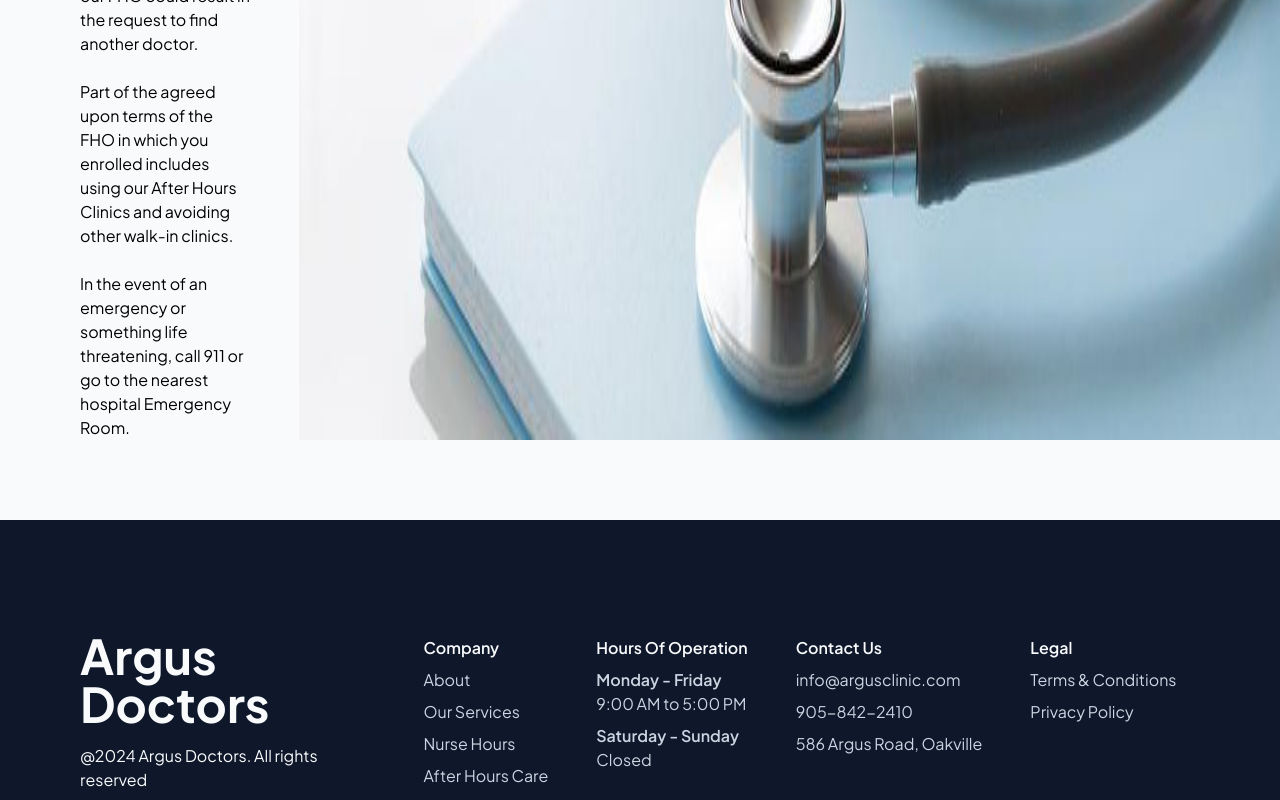
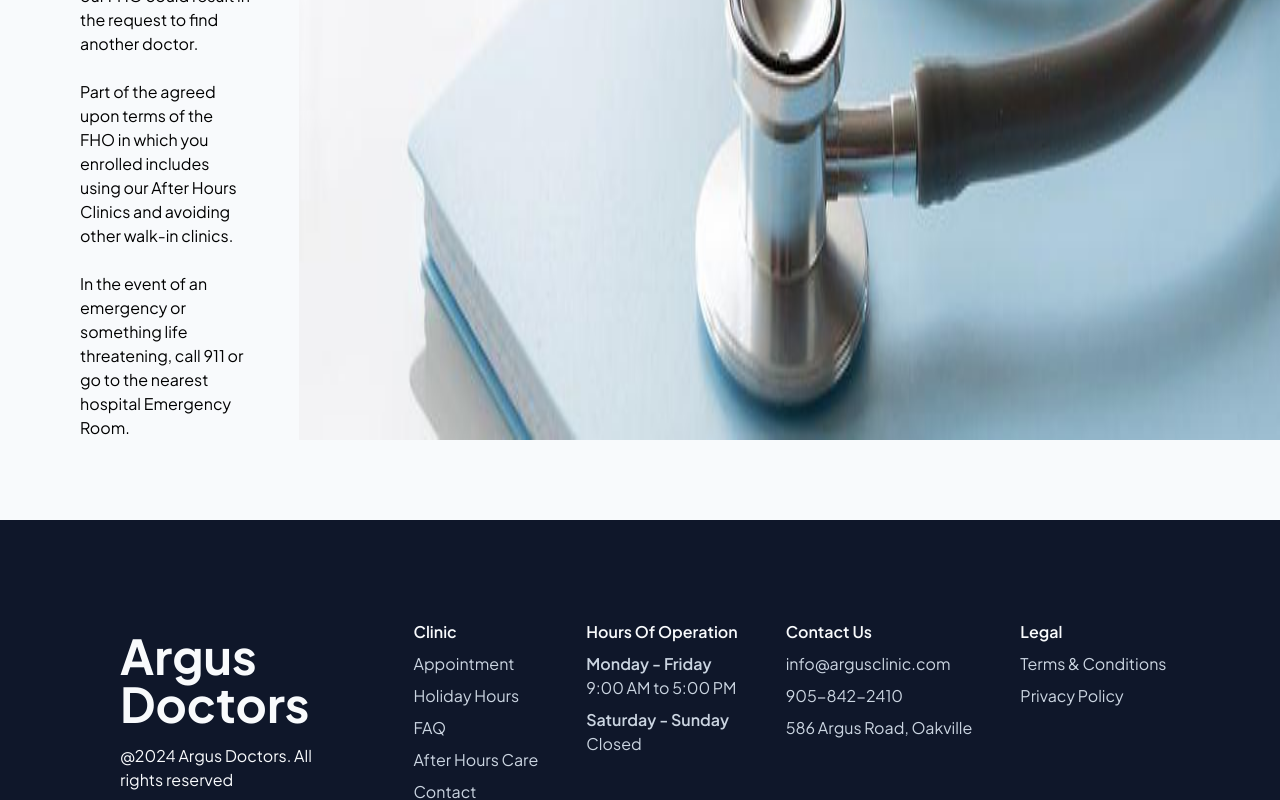
Before and after one commit to Trishaneww/argus-clinic, a Next.js app: page /afterhours in a window 1280 px wide. Shown: the part 2000-2800 px from the top of the page. Built offline with nearby package versions, Linux system fonts and the light colour scheme.

Commit message:
hero, location, footer responsiveness

```diff
--- a/app/page.tsx
+++ b/app/page.tsx
@@ -21,7 +21,7 @@ const Home = ({ searchParams }: SearchParamProps) => {
     <div className="flex flex-col bg-slate-50 scroll-smooth">
       <Hero />
       {/* <Services /> */}
-      <Doctors />
+      {/* <Doctors /> */}
       <Faq />
       <Location />
       <Footer />
--- a/components/Faq.tsx
+++ b/components/Faq.tsx
@@ -13,7 +13,7 @@ const Faq = () => {
   return (
     <div className="mt-40 scroll-smooth" id="faq">
         <section className="flex flex-col gap-6 items-center mb-10 text-center">
-            <h1 className="text-slate-800 text-5xl font-semibold">Frequently Asked Questions</h1>
+            <h1 className="text-slate-800  text-3xl md:text-5xl font-semibold">Frequently Asked Questions</h1>
             <p className="text-slate-500 w-2/3">Find the answers to your questions here</p>
         </section>
 
@@ -25,7 +25,7 @@ const Faq = () => {
                 alt="doctors"
             /> */}
 
-            <Accordion type="single" collapsible className="flex flex-col gap-4 w-3/5">
+            <Accordion type="single" collapsible className="flex flex-col gap-4 md:w-3/5">
                 {accordion.map((accordion:any, idx:number) => (
                     <AccordionItem value={`item-${idx}`} className="border-none p-4 bg-white rounded-2xl">
                     <AccordionTrigger>{accordion.item}</AccordionTrigger>
--- a/components/Footer.tsx
+++ b/components/Footer.tsx
@@ -4,15 +4,15 @@ import React from 'react'
 
 const Footer = () => {
   return (
-    <div className="flex justify-between  items-center w-full h-[24rem] bg-slate-900  mt-20">
-        <section className="w-1/4 flex flex-col gap-4 justify-start">
-            <h1 className="text-slate-50 font-bold text-5xl ml-20">Argus Doctors</h1>
-            <p className="text-slate-50 ml-20">@2024 Argus Doctors. All rights reserved</p>
+    <div className="flex flex-col lg:flex-row justify-between  p-10 lg:items-center w-full lg:h-[24rem] bg-slate-900  mt-20">
+        <section className="lg:w-1/4 flex flex-col gap-4 justify-start">
+            <h1 className="text-slate-50 font-bold text-3xl lg:text-5xl lg:ml-20">Argus Doctors</h1>
+            <p className="text-slate-50 lg:ml-20 mb-9 lg:mb-0">@2024 Argus Doctors. All rights reserved</p>
         </section>
 
-        <section className="flex gap-12 justify-center items-start w-3/4">
+        <section className="flex gap-12 lg:justify-center items-start w-3/4 flex-wrap">
             <div className="flex flex-col gap-2">
-                <p className="text-slate-50 font-semibold">Company</p>
+                <p className="text-slate-50 font-semibold">Clinic</p>
                 {footerCompany.map((link) => (
                     <Link href='/' className="text-slate-300">
                         <p>{link.name}</p>
--- a/components/Hero.tsx
+++ b/components/Hero.tsx
@@ -13,13 +13,13 @@ const Hero = () => {
   return (
     <div className="flex flex-col">
       <section className="flex flex-col hero">
-        <Navbar />
+        {/* <Navbar /> */}
         <div className="relative flex flex-col gap-2 mt-72 items-center justify-center text-center">
-          <h1 className="text-9xl font-bold mb-12 text-slate-900">Argus Doctors</h1>
-          <div className="flex justify-center gap-8 w-full flex-wrap">
-            <p className="text-4xl font-bold mb-12 text-slate-900">Dr. Katherine Slinger</p>
-            <p className="text-4xl font-bold mb-12 text-slate-900">Dr. Sherine Soliman</p>
-            <p className="text-4xl font-bold mb-12 text-slate-900">Dr. Grace Lun</p>
+          <h1 className=" text-5xl lg:text-9xl font-bold mb-12 text-slate-900">Argus Doctors</h1>
+          <div className="flex justify-center gap-2 lg:gap-8 w-full flex-wrap mb-12">
+            <p className="lg:text-4xl font-bold  text-slate-900">Dr. Katherine Slinger</p>
+            <p className="lg:text-4xl font-bold  text-slate-900">Dr. Sherine Soliman</p>
+            <p className="lg:text-4xl font-bold  text-slate-900">Dr. Grace Lun</p>
           </div>
           <div className="flex flex-col justify-center items-center w-full gap-2">
             <p className="w-2/5 text-slate-900 text-2xl">Suite 101, 586 Argus Road, Oakville, ON L6J 313</p>
@@ -31,8 +31,8 @@ const Hero = () => {
         </div>
       </section>
 
-      <section className="flex flex-col w-3/5 self-center text-center gap-4 my-14 mt-44">
-        <h1 className="text-5xl font-semibold mb-6">Your Appointment</h1>
+      <section className="flex flex-col lg:w-3/5 self-center text-center gap-4 my-14 mt-44 p-4">
+        <h1 className="text-3xl md:text-5xl  font-semibold mb-6">Your Appointment</h1>
         <p>Appointments are always pre-booked for the doctors and the nurse, you can do this by phone or the online booking portal. The office does not operate on a walk-in basis at any time. It is helpful if you have your schedule before calling  to make an appointment. </p>
 
         <p>To ensure the right amount of time is booked for your appointment please share with us the nature of your visit. In the case of a same day URGENT problem, please call the ofice and we will try to fit you in the sa,e or next day.</p>
--- a/components/Location.tsx
+++ b/components/Location.tsx
@@ -15,18 +15,18 @@ import Image from 'next/image'
 
 const Location = () => {
   return (
-    <div className="md:flex gap-2 justify-center my-20 w-full h-[28rem] mb-12">
+    <div className="md:flex gap-2 justify-center my-20 w-full h-[28rem]  mb-60 lg:mb-12">
         {/* <iframe src="https://www.google.com/maps/embed?pb=!1m18!1m12!1m3!1d5792.316625405153!2d-79.68726802323347!3d43.457291965078724!2m3!1f0!2f0!3f0!3m2!1i1024!2i768!4f13.1!3m3!1m2!1s0x882b5ce7e5fbf4ef%3A0xa5f35a5f8774c679!2sArgus%20Medical%20Centre!5e0!3m2!1sen!2sca!4v1722286047432!5m2!1sen!2sca" loading="lazy"  className="w-full md:w-2/4 h-[18rem] md:h-full"></iframe> */}
 
         <iframe src="https://www.google.com/maps/embed?pb=!1m18!1m12!1m3!1d2896.1654527972723!2d-79.6904917082211!3d43.45714289061273!2m3!1f0!2f0!3f0!3m2!1i1024!2i768!4f13.1!3m3!1m2!1s0x882b5ce7be055a59%3A0x754258adbb819e55!2s586%20Argus%20Rd%2C%20Oakville%2C%20ON%20L6J%203J3!5e0!3m2!1sen!2sca!4v1723251218472!5m2!1sen!2sca" loading="lazy"  className="w-full md:w-2/4 h-[18rem] md:h-full"></iframe>
 
 
-      <Card className="w-[350px]">
+      <Card className="md:w-[350px]">
         <CardHeader>
           <CardTitle>Details</CardTitle>
           <CardDescription></CardDescription>
         </CardHeader>
-        <CardContent className="flex flex-col gap-4">
+        <CardContent className="flex md:flex-col gap-4 flex-wrap">
             <div className="flex justify-start items-center gap-4 w-full">
                 <IoLocationOutline size={44}/>
                 <p className="text-sm">Suite 101, 586 Argus Road, Oakville, ON L6J 313</p>
--- a/data/index.ts
+++ b/data/index.ts
@@ -1,6 +1,5 @@
 export const navItems = [
     { name: "FAQ", link: "/#faq" },
-    { name: "Nurse Hours", link: "/nursehours" },
     { name: "Contact", link: "/contact" },
     { name: "Holiday Hours", link: "/holidayhours" },
     { name: "After Hours Care", link: "/afterhours" },
@@ -112,19 +111,23 @@ export const accordion = [
 export const footerCompany = [
   {
     id:1,
-    name: 'About'
+    name: 'Appointment'
   },
   {
     id:2,
-    name: 'Our Services'
+    name: 'Holiday Hours'
   },
   {
     id:3,
-    name: 'Nurse Hours'
+    name: 'FAQ'
   },
   {
     id:4,
     name: 'After Hours Care'
+  },
+  {
+    id:5,
+    name: 'Contact'
   },
 ]
 
```
